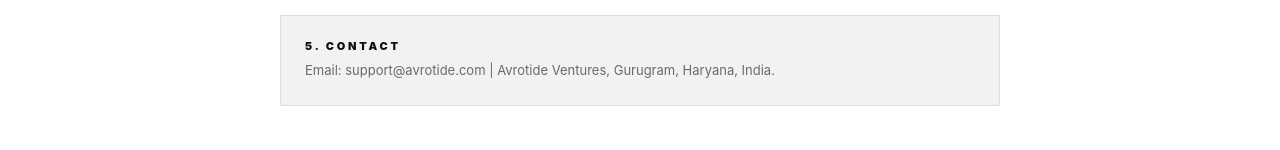
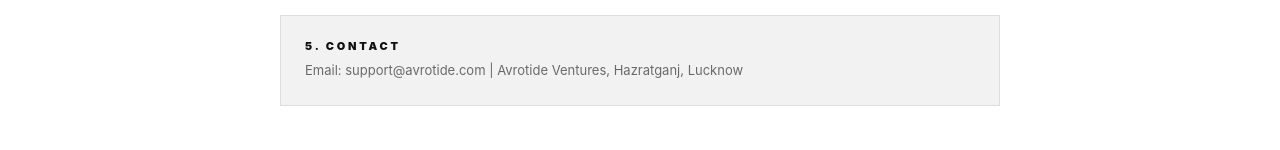
Before and after one commit to devendr2025a/ecommerce-platform, a React (Vite) app in the folder frontend/: page /return in a window 1280 px wide. Shown: the part 889-1039 px from the top of the page. Built offline with nearby package versions, Linux system fonts and the light colour scheme; no server answers.

Commit message:
Update ReturnPolicy.jsx
 Hazratganj, Lucknow

```diff
--- a/frontend/src/pages/ReturnPolicy.jsx
+++ b/frontend/src/pages/ReturnPolicy.jsx
@@ -5,7 +5,7 @@
   { id: 2, title: 'Eligibility', content: 'Items must be unused, unwashed, and returned in original packaging with all tags, labels, and accessories intact.' },
   { id: 3, title: 'Return Process', content: 'Email support@avrotide.com with your order number and clear photographs of the product. Our team will initiate a pickup within 2 business days.' },
   { id: 4, title: 'Refund Method', content: 'Once the returned item passes our quality audit, refunds will be credited to the original payment method within 5–7 business days.' },
-  { id: 5, title: 'Contact', content: 'Email: support@avrotide.com | Avrotide Ventures, Gurugram, Haryana, India.' },
+  { id: 5, title: 'Contact', content: 'Email: support@avrotide.com | Avrotide Ventures,  Hazratganj, Lucknow' },
 ];
 
 export default function ReturnPolicy() {
```
